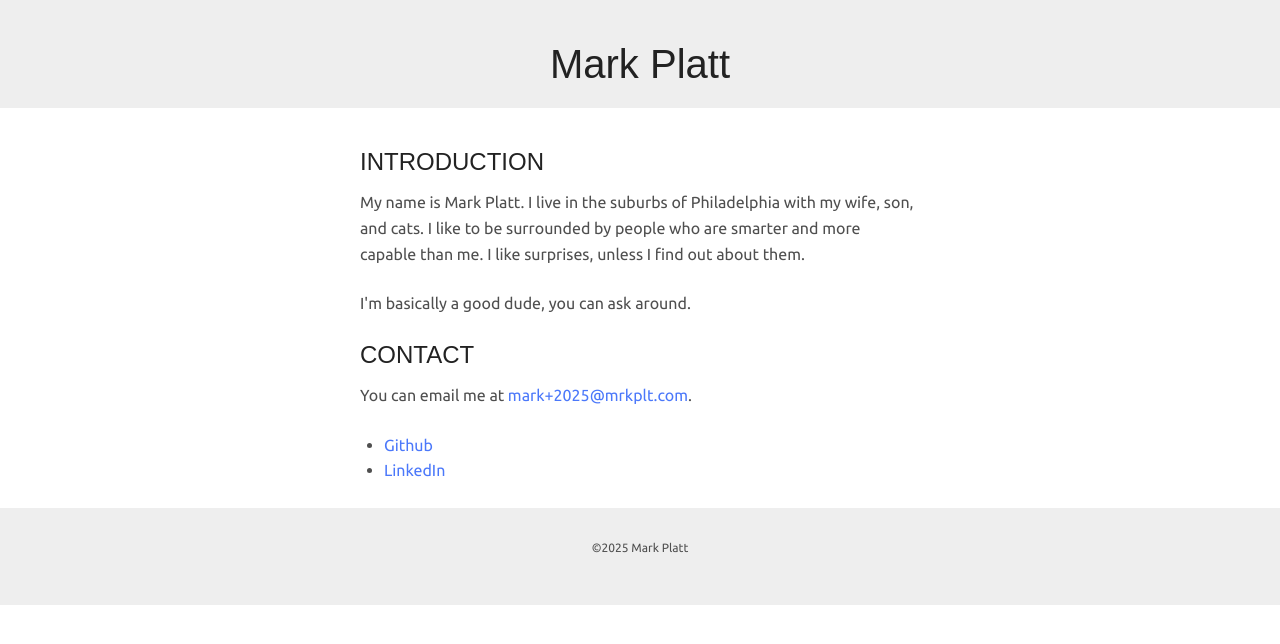
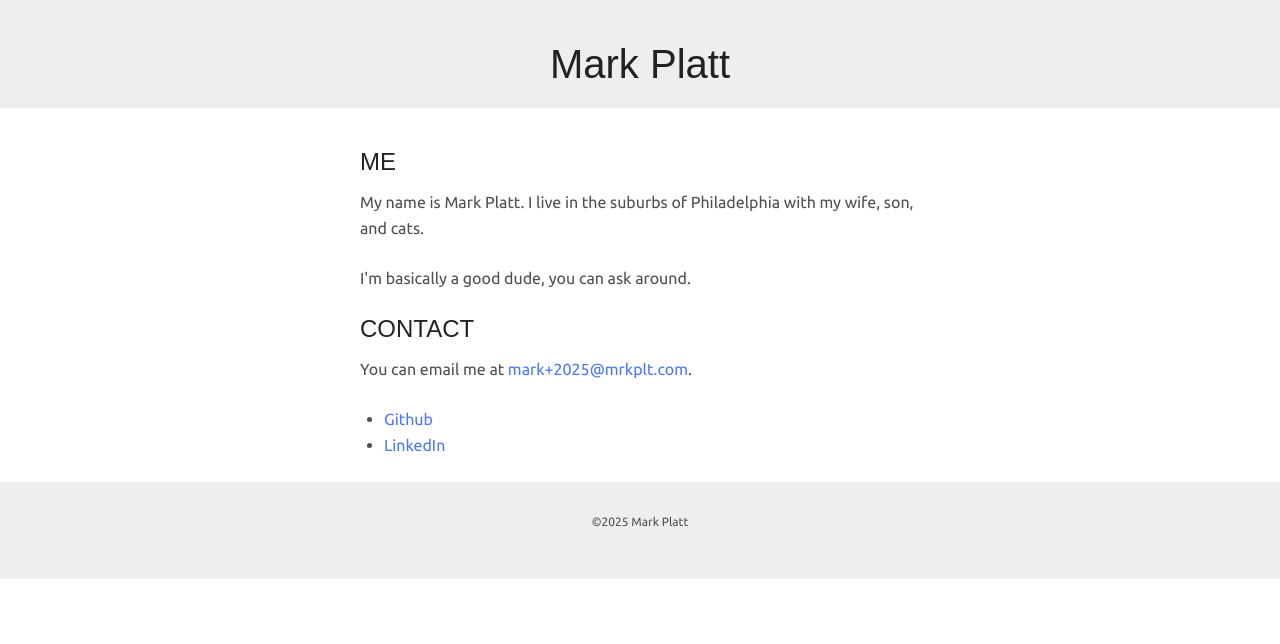
Before and after one commit to mrkplt/mrkplt.github.io, a Jekyll site: the page built from index.html, in a window 1280 px wide. Shown: the top 644 px of the page. Built offline with Jekyll 4.4.1, drawn with Linux system fonts in a browser that asks for light colours; some web fonts are replaced.

Commit message:
Update bio.html

```diff
--- a/_includes/bio.html
+++ b/_includes/bio.html
@@ -1,3 +1,3 @@
-<h2 id='bio'>Introduction</h2>
-<p>My name is Mark Platt. I live in the suburbs of Philadelphia with my wife, son, and cats. I like to be surrounded by people who are smarter and more capable than me. I like surprises, unless I find out about them.</p>
+<h2 id='bio'>Me</h2>
+<p>My name is Mark Platt. I live in the suburbs of Philadelphia with my wife, son, and cats.</p>
 <p>I'm basically a good dude, you can ask around.</p>
```
